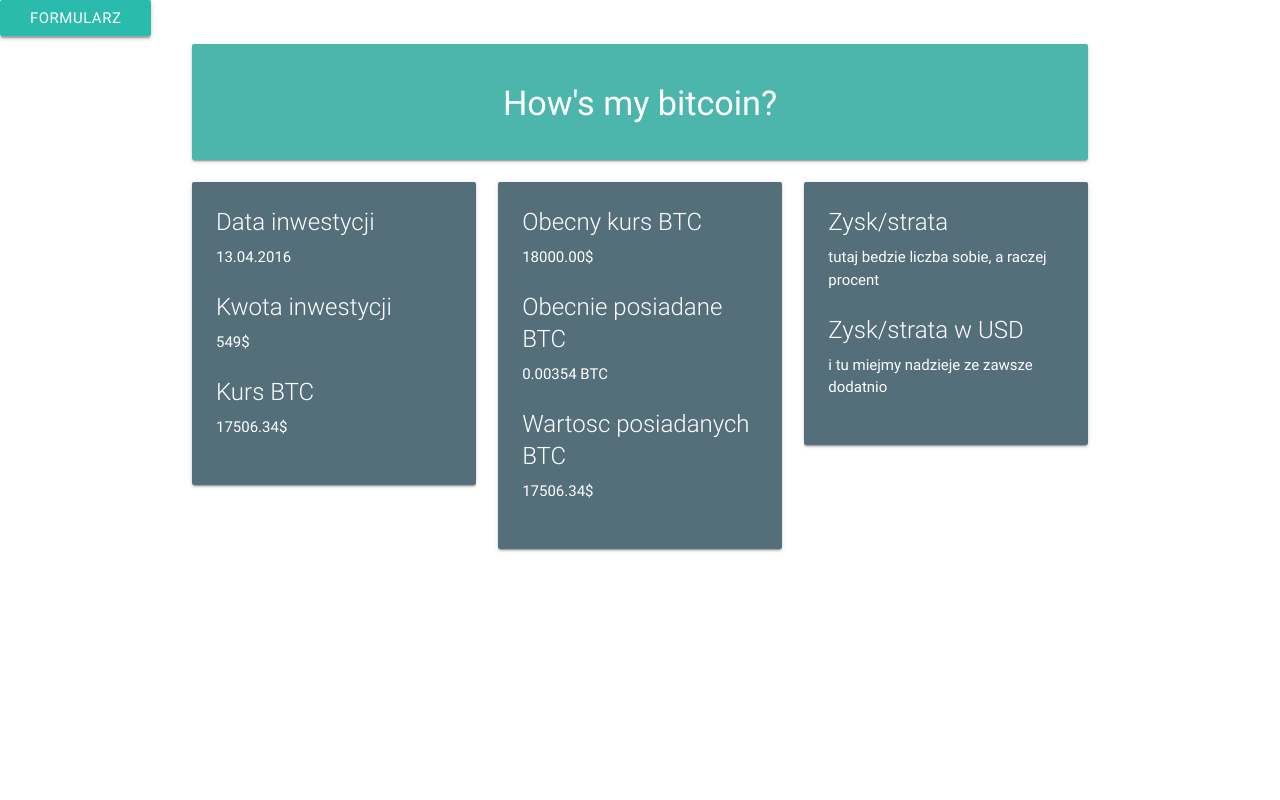
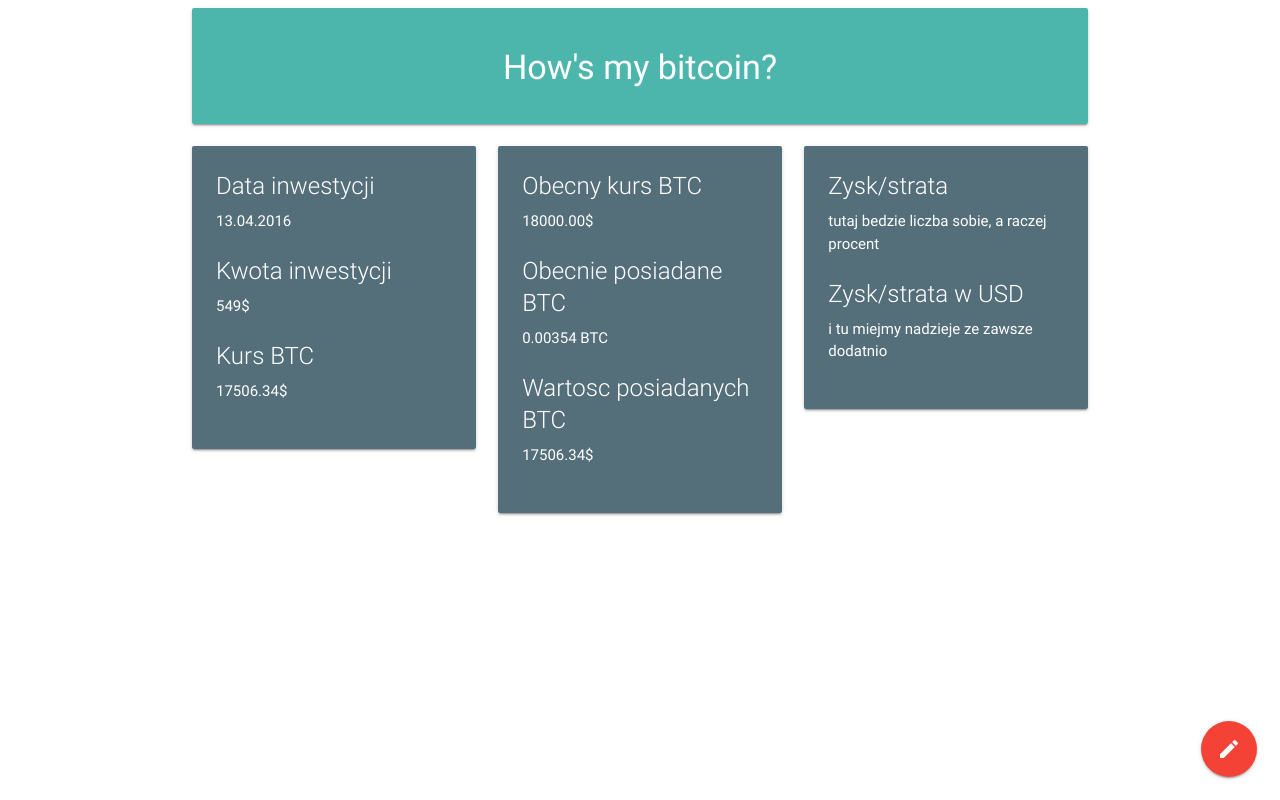
Before and after one commit to Nokciec/hows-my-bitcoin, a plain HTML site: page index.html in a window 1280 px wide. Drawn offline with nearby package versions, Linux system fonts and the light colour scheme.

Commit message:
cool buttons are cool

```diff
--- a/index.html
+++ b/index.html
@@ -18,7 +18,11 @@
 
 
        <!-- Modal Trigger -->
-       <a class="waves-effect waves-light btn modal-trigger" href="#modal1">FORMULARZ</a>
+       <div class="fixed-action-btn">
+          <a class="btn-floating btn-large red modal-trigger" href="#modal1">
+            <i class="large material-icons">mode_edit</i>
+          </a>
+        </div>
 
        <!-- Modal Structure -->
        <div id="modal1" class="modal">
```
